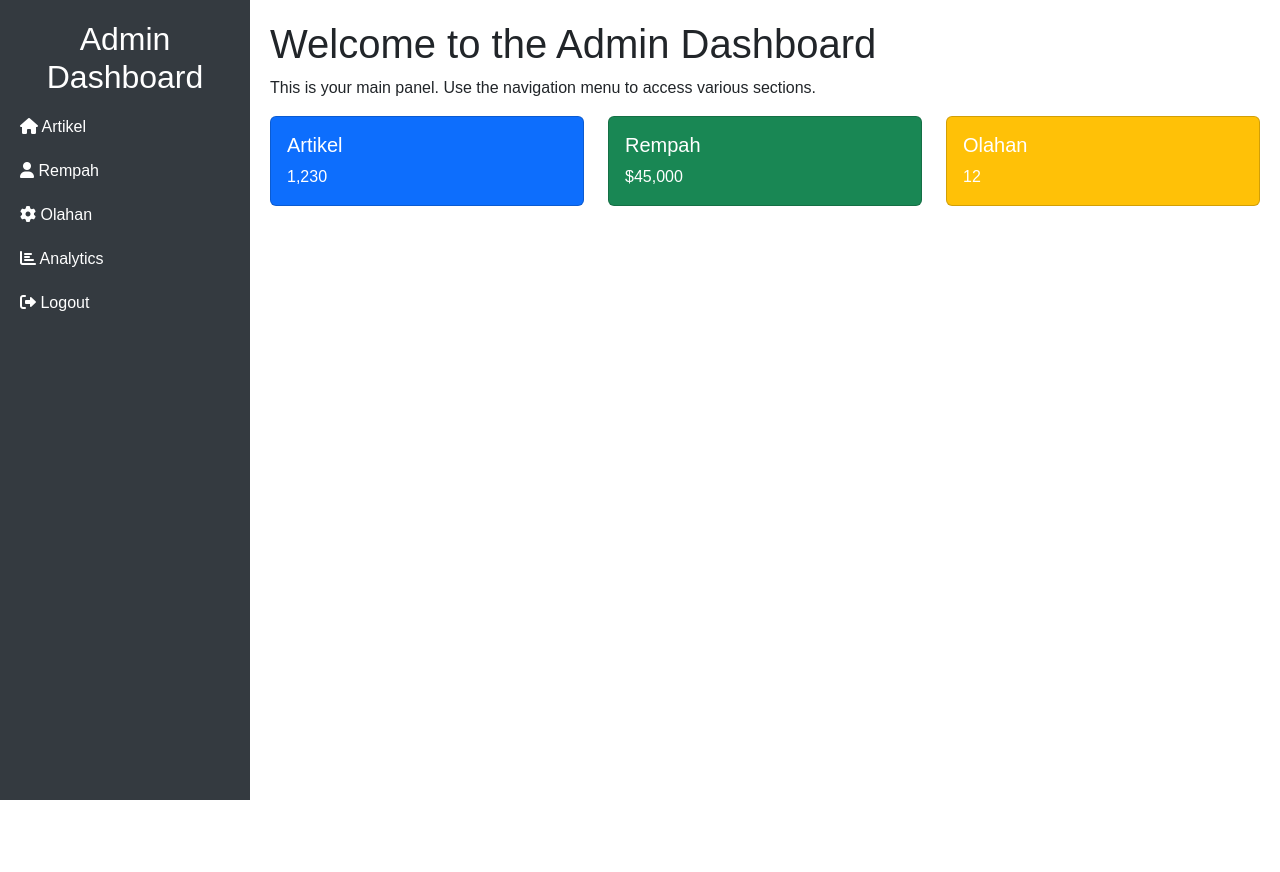
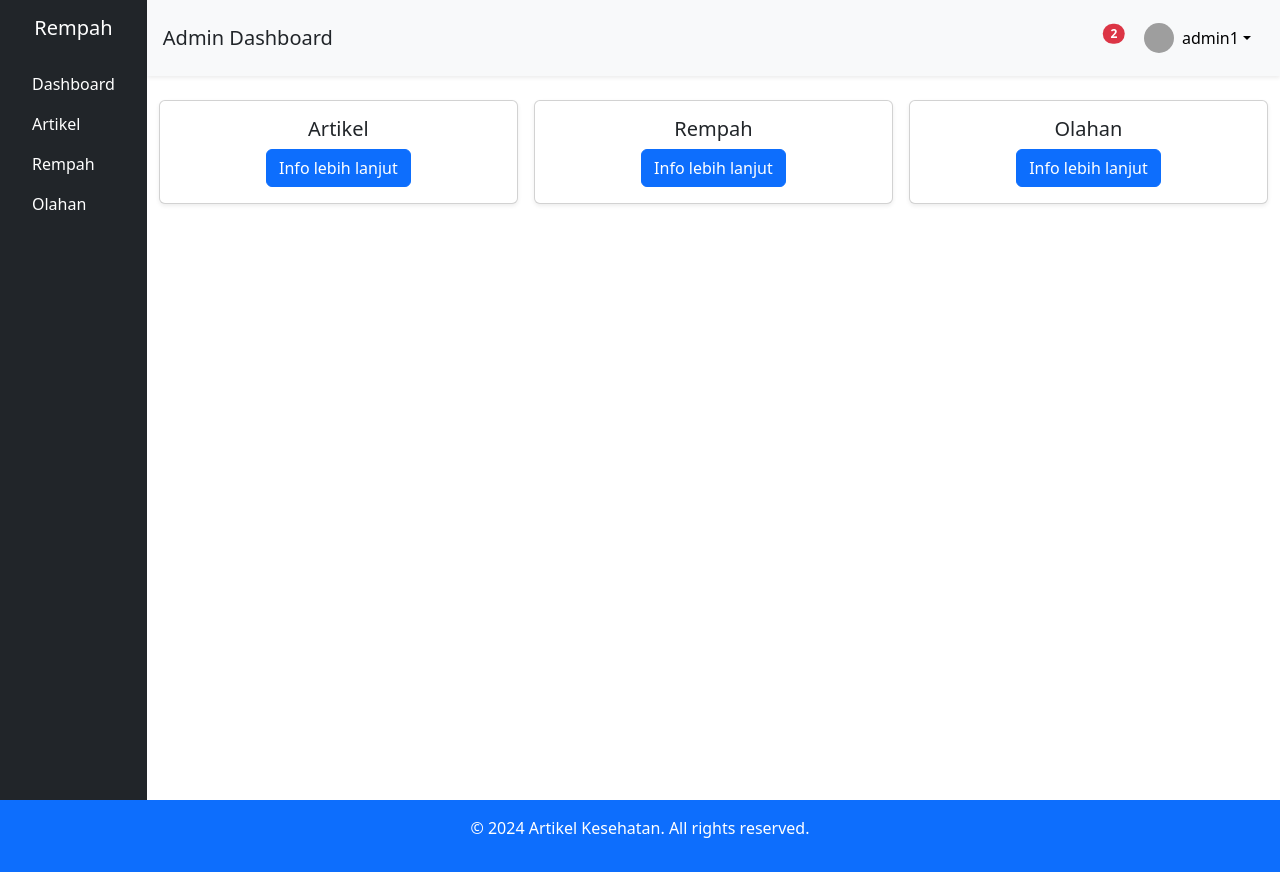
Before and after one commit to fthndev/sistem_informasi_obat_rempah, a PHP site: page /admin/dashboard.php in a window 1280 px wide. Before the commit the page ends 800 px from the top, so only its background shows below. Run offline with PHP 8.4, Linux system fonts and the light colour scheme; grey boxes are pictures that could not be loaded.

Commit message:
coba_coba

```diff
--- a/admin/dashboard.php
+++ b/admin/dashboard.php
@@ -1,84 +1,56 @@
+<?php
+session_start();
+$username = "admin1"; // Ganti dengan nama pengguna Anda
+?>
 <!DOCTYPE html>
 <html lang="en">
 <head>
     <meta charset="UTF-8">
     <meta name="viewport" content="width=device-width, initial-scale=1.0">
     <title>Admin Dashboard</title>
-    <link href="https://cdn.jsdelivr.net/npm/bootstrap@5.3.0-alpha3/dist/css/bootstrap.min.css" rel="stylesheet">
-    <link rel="stylesheet" href="https://cdnjs.cloudflare.com/ajax/libs/font-awesome/6.0.0-beta3/css/all.min.css">
-    <style>
-        body {
-            font-family: Arial, sans-serif;
-        }
-        .sidebar {
-            height: 100vh;
-            position: fixed;
-            left: 0;
-            top: 0;
-            width: 250px;
-            background: #343a40;
-            color: #fff;
-            padding-top: 20px;
-        }
-        .sidebar a {
-            color: #fff;
-            text-decoration: none;
-            display: block;
-            padding: 10px 20px;
-        }
-        .sidebar a:hover {
-            background: #495057;
-        }
-        .content {
-            margin-left: 250px;
-            padding: 20px;
-        }
-        .card {
-            cursor: pointer;
-            text-decoration: none;
-        }
-    </style>
+    <!-- Bootstrap CSS -->
+    <link href="https://cdn.jsdelivr.net/npm/bootstrap@5.3.0/dist/css/bootstrap.min.css" rel="stylesheet">
+    <link rel="stylesheet" href="styles.css">
 </head>
 <body>
-    <div class="sidebar">
-        <h2 class="text-center">Admin Dashboard</h2>
-        <a href="#"><i class="fas fa-home"></i> Artikel</a>
-        <a href="#"><i class="fas fa-user"></i> Rempah</a>
-        <a href="#"><i class="fas fa-cog"></i> Olahan</a>
-        <a href="#"><i class="fas fa-chart-bar"></i> Analytics</a>
-        <a href="#"><i class="fas fa-sign-out-alt"></i> Logout</a>
-    </div>
-    <div class="content">
-        <h1>Welcome to the Admin Dashboard</h1>
-        <p>This is your main panel. Use the navigation menu to access various sections.</p>
-        <div class="row">
-            <div class="col-md-4">
-                <a href="../artikel.php" class="card text-white bg-primary mb-3">
-                    <div class="card-body">
-                        <h5 class="card-title">Artikel</h5>
-                        <p class="card-text">1,230</p>
+    <div class="d-flex">
+        <?php include '../admin/style/sidebar.php'; ?>
+        <div class="flex-grow-1">
+            <?php include '../admin/style/header.php'; ?>
+            <div class="container mt-4">
+                <div class="row g-3">
+                    <div class="col-md-4">
+                        <div class="card text-center shadow-sm">
+                            <div class="card-body">
+                                <h5 class="card-title">Artikel</h5>
+                                <a href="data_user.php" class="btn btn-primary">Info lebih lanjut</a>
+                            </div>
+                        </div>
                     </div>
-                </a>
-            </div>
-            <div class="col-md-4">
-                <a href="revenue.html" class="card text-white bg-success mb-3">
-                    <div class="card-body">
-                        <h5 class="card-title">Rempah</h5>
-                        <p class="card-text">$45,000</p>
+                    <div class="col-md-4">
+                        <div class="card text-center shadow-sm">
+                            <div class="card-body">
+                                <h5 class="card-title">Rempah</h5>
+                                <a href="ekstrakulikuler.php" class="btn btn-primary">Info lebih lanjut</a>
+                            </div>
+                        </div>
                     </div>
-                </a>
-            </div>
-            <div class="col-md-4">
-                <a href="tasks.html" class="card text-white bg-warning mb-3">
-                    <div class="card-body">
-                        <h5 class="card-title">Olahan</h5>
-                        <p class="card-text">12</p>
+                    <div class="col-md-4">
+                        <div class="card text-center shadow-sm">
+                            <div class="card-body">
+                                <h5 class="card-title">Olahan</h5>
+                                <a href="ekstrakulikuler.php" class="btn btn-primary">Info lebih lanjut</a>
+                            </div>
+                        </div>
                     </div>
-                </a>
+                </div>
             </div>
         </div>
     </div>
-
-    <script src="https://cdn.jsdelivr.net/npm/bootstrap@5.3.0-alpha3/dist/js/bootstrap.bundle.min.js"></script>
+    <!-- Bootstrap JS -->
+    <script src="https://cdn.jsdelivr.net/npm/bootstrap@5.3.0/dist/js/bootstrap.bundle.min.js"></script>
 </body>
 </html>
+<?php
+    include '../style/foot.php';
+?>
--- /dev/null
+++ b/admin/style/header.php
@@ -0,0 +1,22 @@
+<div class="header d-flex justify-content-between align-items-center p-3 bg-light shadow-sm">
+    <h5 class="mb-0">Admin Dashboard</h5>
+    <div class="d-flex align-items-center">
+        <div class="position-relative me-3">
+            <button class="btn btn-light position-relative">
+                <i class="bi bi-bell"></i>
+                <span class="position-absolute top-0 start-100 translate-middle badge rounded-pill bg-danger">
+                    2
+                </span>
+            </button>
+        </div>
+        <div class="dropdown">
+            <button class="btn btn-light dropdown-toggle d-flex align-items-center" type="button" data-bs-toggle="dropdown">
+                <img src="profile.jpg" alt="Profile" class="rounded-circle me-2" width="30" height="30">
+                <span><?php echo $username; ?></span>
+            </button>
+            <ul class="dropdown-menu dropdown-menu-end">
+                <li><a class="dropdown-item" href="logout.php">Logout</a></li>
+            </ul>
+        </div>
+    </div>
+</div>
--- /dev/null
+++ b/admin/style/sidebar.php
@@ -0,0 +1,17 @@
+<div class="sidebar bg-dark text-white vh-100 p-3">
+    <h5 class="text-center mb-4">Rempah</h5>
+    <ul class="nav flex-column">
+        <li class="nav-item">
+            <a class="nav-link text-white" href="../dashboard.php"><i class="bi bi-speedometer2"></i> Dashboard</a>
+        </li>
+        <li class="nav-item">
+            <a class="nav-link text-white" href="data_user.php"><i class="bi bi-people"></i> Artikel</a>
+        </li>
+        <li class="nav-item">
+            <a class="nav-link text-white" href="ekstrakulikuler.php"><i class="bi bi-clipboard"></i> Rempah</a>
+        </li>
+        <li class="nav-item">
+            <a class="nav-link text-white" href="kamar.php"><i class="bi bi-house"></i> Olahan</a>
+        </li>
+    </ul>
+</div>
```
Also changed, not shown: manage_user.php (added, +66 -0 lines), rek_obat.php (added, +64 -0 lines), style/sidebar.php (deleted, +0 -54 lines).
